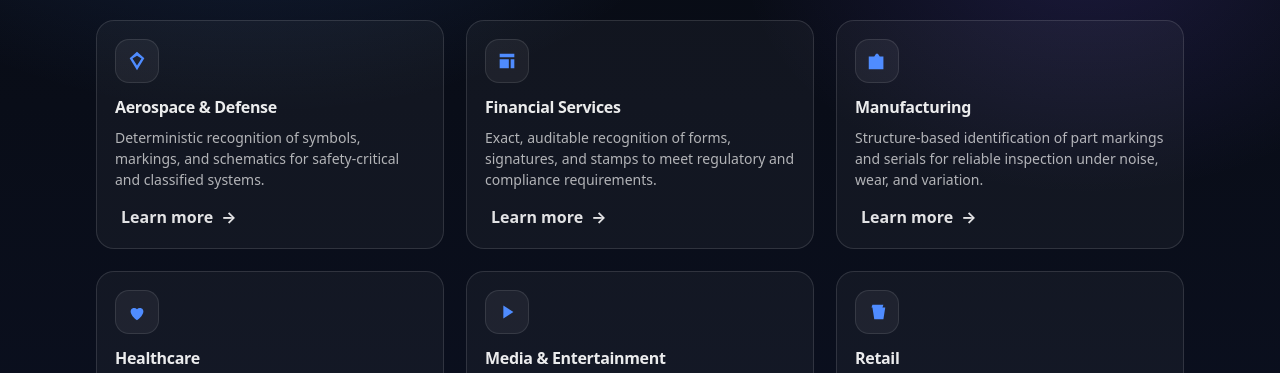
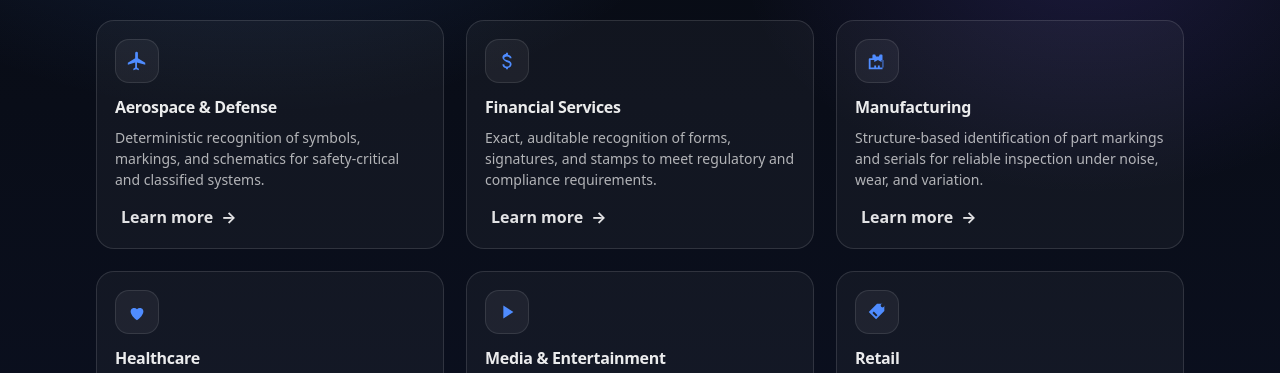
Before and after one commit to f22fighterpilot1/sen-website, a React (Vite) app: page /industries in a window 1280 px wide. Shown: the part 296-669 px from the top of the page. Built offline with nearby package versions, Linux system fonts and the light colour scheme.

Commit message:
fixed icons within industry cards on industry page

```diff
--- a/src/pages/Industries.tsx
+++ b/src/pages/Industries.tsx
@@ -52,7 +52,7 @@ const modalContent: Record<string, IndustryModalContent> = {
   },
 
   "financial-services": {
-    title: "Financial Services",
+    title: " ",
     sections: [
       {
         heading: "To investors",
@@ -82,7 +82,7 @@ const modalContent: Record<string, IndustryModalContent> = {
   },
 
   manufacturing: {
-    title: "Manufacturing",
+    title: " ",
     sections: [
       {
         heading: "To investors",
@@ -112,7 +112,7 @@ const modalContent: Record<string, IndustryModalContent> = {
   },
 
   healthcare: {
-    title: "Healthcare",
+    title: " ",
     sections: [
       {
         heading: "To investors",
@@ -142,7 +142,7 @@ const modalContent: Record<string, IndustryModalContent> = {
   },
 
   "media-entertainment": {
-    title: "Media & Entertainment",
+    title: " ",
     sections: [
       {
         heading: "To investors",
@@ -171,7 +171,7 @@ const modalContent: Record<string, IndustryModalContent> = {
   },
 
   retail: {
-    title: "Retail",
+    title: " ",
     sections: [
       {
         heading: "To investors",
@@ -200,7 +200,7 @@ const modalContent: Record<string, IndustryModalContent> = {
   },
 
   telecom: {
-    title: "Telecom",
+    title: " ",
     sections: [
       {
         heading: "To investors",
@@ -228,7 +228,7 @@ const modalContent: Record<string, IndustryModalContent> = {
   },
 
   "communications-media": {
-    title: "Communications & Media",
+    title: " ",
     sections: [
       {
         heading: "To investors",
@@ -255,7 +255,7 @@ const modalContent: Record<string, IndustryModalContent> = {
   },
 
   "energy-utilities": {
-    title: "Energy & Utilities",
+    title: " ",
     sections: [
       {
         heading: "To investors",
@@ -281,7 +281,7 @@ const modalContent: Record<string, IndustryModalContent> = {
   },
 
   "higher-education": {
-    title: "Higher Education",
+    title: " ",
     sections: [
       {
         heading: "To investors",
@@ -318,7 +318,7 @@ const cards: IndustryCard[] = [
   <svg width="22" height="22" viewBox="0 0 24 24" aria-hidden="true">
     <path
       fill="currentColor"
-          d="M12 2l8 7-8 13L4 9l8-7zm0 4.2L7.1 9.4 12 17l4.9-7.6L12 6.2z"
+      d="M21 16v-2l-8-5V3.5a1.5 1.5 0 0 0-3 0V9l-8 5v2l8-2.5V19l-2 1.5V22l3-1 3 1v-1.5L12 19v-5.5L21 16z"
     />
   </svg>
 ),
@@ -333,7 +333,7 @@ const cards: IndustryCard[] = [
   <svg width="22" height="22" viewBox="0 0 24 24" aria-hidden="true">
     <path
       fill="currentColor"
-          d="M4 4h16v4H4V4zm0 6h10v10H4V10zm12 0h4v10h-4V10z"
+      d="M11 3h2v2.1c2.28.34 4 1.7 4 3.9h-2c0-1.1-1.34-2-3-2s-3 .9-3 2c0 .88.66 1.5 3.3 2.15C15.4 11.95 17 13.1 17 15.5c0 2.2-1.72 3.66-4 4V21h-2v-1.1c-2.4-.34-4-1.86-4-4.4h2c0 1.56 1.36 2.5 3 2.5s3-.94 3-2.5c0-1.18-.88-1.88-3.5-2.5C8.2 11.12 7 9.9 7 8c0-2.2 1.72-3.56 4-3.9V3z"
     />
   </svg>
 ),
@@ -348,10 +348,11 @@ const cards: IndustryCard[] = [
   <svg width="22" height="22" viewBox="0 0 24 24" aria-hidden="true">
     <path
       fill="currentColor"
-          d="M3 7h6l2-3h2l2 3h4v14H3V7zm4 4h2v2H7v-2zm4 0h2v2h-2v-2zm4 0h2v2h-2v-2z"
+      d="M3 21V10a1 1 0 0 1 1-1h3V6a1 1 0 0 1 1-1h2l1 2h3l1-2h2a1 1 0 0 1 1 1v15H3zm4-10H5v8h14v-8h-2v2l-4-2-4 2v-2H7zm2 6h2v2H9v-2zm4 0h2v2h-2v-2z"
     />
   </svg>
-    ),
+)
+,
   },
   {
     id: "healthcare",
@@ -390,10 +391,11 @@ const cards: IndustryCard[] = [
   <svg width="22" height="22" viewBox="0 0 24 24" aria-hidden="true">
     <path
       fill="currentColor"
-          d="M7 7h14l-2 13H9L7 7zm-3 0h2l1-3h12l-1 3H6z"
+      d="M3 12l9-9h6a2 2 0 0 1 2 2v6l-9 9L3 12zm15-5a2 2 0 1 0 0-4 2 2 0 0 0 0 4zM7 13l4 4 1.5-1.5-4-4L7 13z"
     />
   </svg>
-    ),
+)
+,
   },
   {
     id: "telecom",
@@ -405,10 +407,11 @@ const cards: IndustryCard[] = [
   <svg width="22" height="22" viewBox="0 0 24 24" aria-hidden="true">
     <path
       fill="currentColor"
-          d="M12 2a7 7 0 0 1 7 7c0 2.4-1.3 4.6-3.3 5.8L12 22l-3.7-7.2C6.3 13.6 5 11.4 5 9a7 7 0 0 1 7-7zm0 4a3 3 0 1 0 0 6 3 3 0 0 0 0-6z"
+      d="M12 3a9 9 0 0 1 6.36 15.36l-1.42-1.42A7 7 0 0 0 12 5a7 7 0 0 0-4.94 11.94l-1.42 1.42A9 9 0 0 1 12 3zm0 4a5 5 0 0 1 3.54 8.54l-1.42-1.42A3 3 0 0 0 12 9a3 3 0 0 0-2.12 5.12l-1.42 1.42A5 5 0 0 1 12 7zm0 6a2 2 0 0 1 2 2c0 .53-.21 1.04-.59 1.41L12 22l-1.41-5.59A2 2 0 0 1 12 13z"
     />
   </svg>
-    ),
+)
+,
   },
   {
     id: "communications-media",
```
Lines whose indentation alone changed are shown as unchanged.
